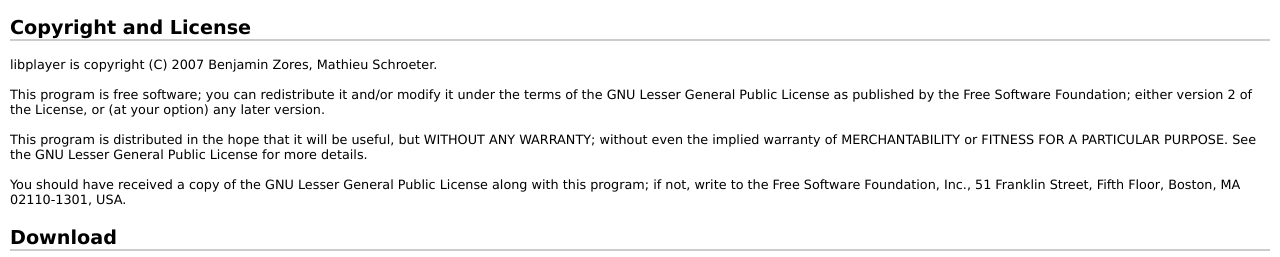
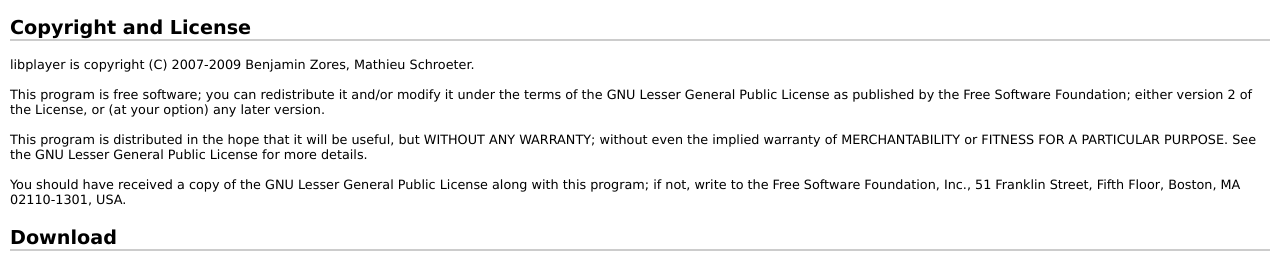
Before and after one commit to GeeXboX/libplayer, a plain HTML site: page web/index.html in a window 1280 px wide. Shown: the part 485-742 px from the top of the page. Drawn offline with Linux system fonts and the light colour scheme.

Commit message:
updated copyright date

```diff
--- a/web/index.html
+++ b/web/index.html
@@ -62,7 +62,7 @@
 
     <h2>Copyright and License</h2>
     <div>
-      libplayer is copyright (C) 2007 Benjamin Zores, Mathieu Schroeter.<br/>
+      libplayer is copyright (C) 2007-2009 Benjamin Zores, Mathieu Schroeter.<br/>
       <br/>
       This program is free software; you can redistribute it and/or modify it under the terms of the GNU Lesser General Public License as published by the Free Software Foundation; either version 2 of the License, or (at your option) any later version.<br/>
       <br/>
```
